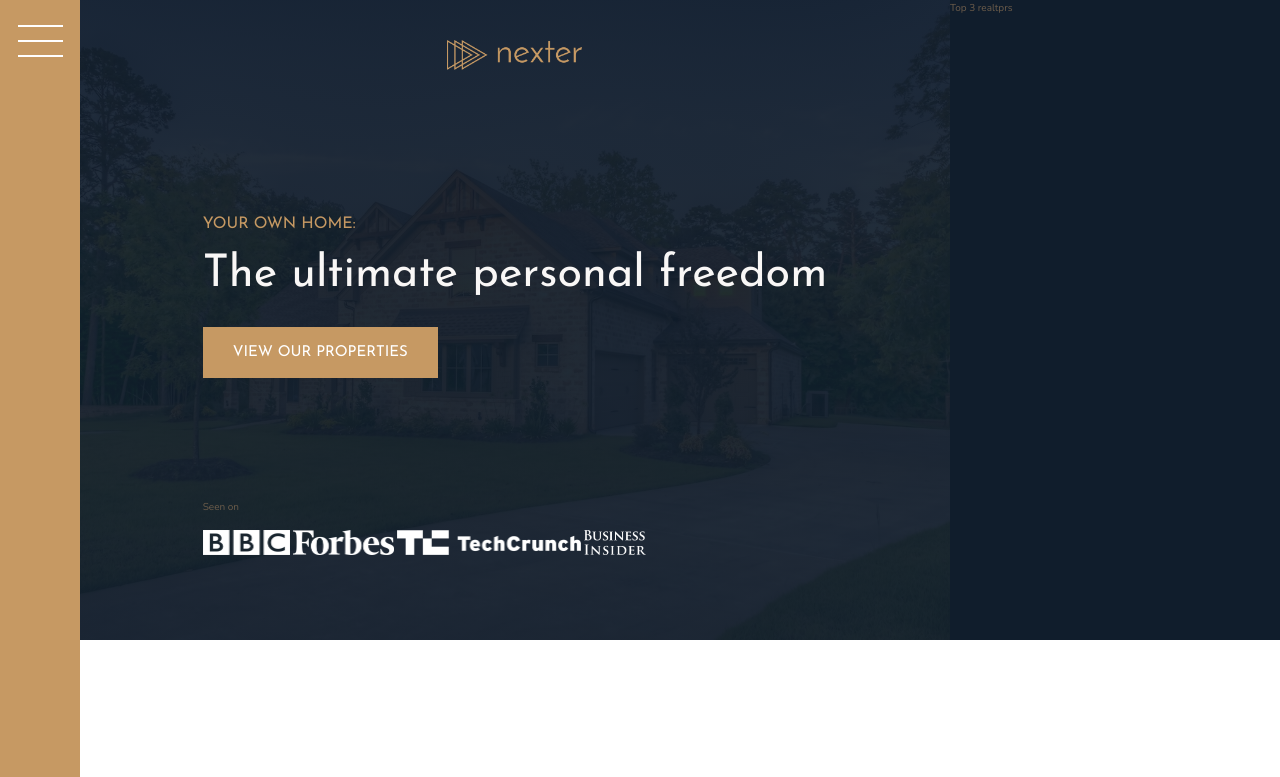
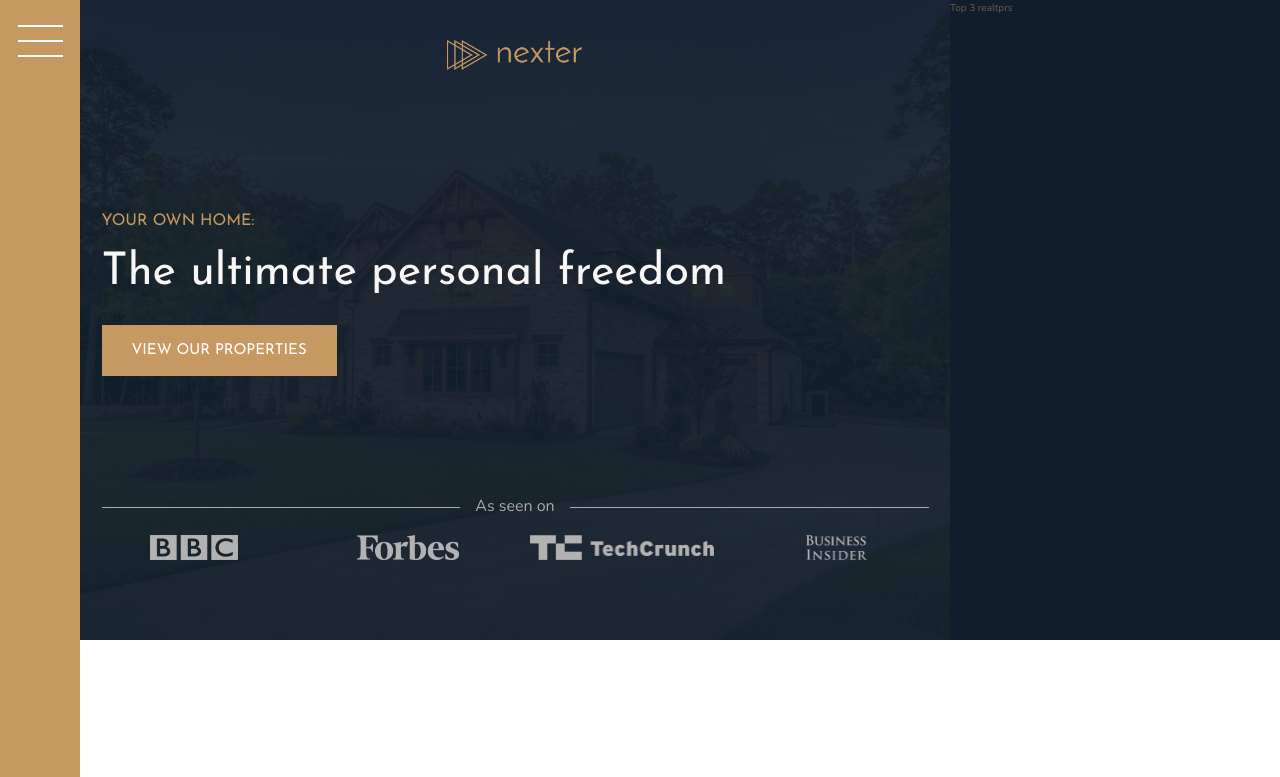
Before and after one commit to SahilS-26/nexter-grid, a website: page index.html in a window 1280 px wide. Shown: the top 777 px of the page. Drawn offline with nearby package versions, Linux system fonts and the light colour scheme.

Commit message:
header part 2

```diff
--- a/index.html
+++ b/index.html
@@ -26,7 +26,7 @@
       <h3 class="heading-3">Your own home:</h3>
       <h1 class="heading-1">The ultimate personal freedom</h1>
       <button class="btn header__btn">View our properties</button>
-      <div class="header__seenon-text">Seen on</div>
+      <div class="header__seenon-text">As seen on</div>
       <div class="header__seenon-logos">
         <img src="img/logo-bbc.png" alt="Seen on logo 1" />
         <img src="img/logo-forbes.png" alt="Seen on logo 2" />
--- a/sass/_header.scss
+++ b/sass/_header.scss
@@ -27,11 +27,32 @@
   }
 
   &__seenon-text {
+    display: grid;
+    grid-template-columns: 1fr max-content 1fr;
+    grid-column-gap: 1.5rem;
+    align-items: center;
+
+    font-size: 1.6rem;
+    color: $color-grey-light-2;
+
+    &::before,
+    &::after {
+      content: "";
+      height: 1px;
+      display: block;
+      background-color: currentColor;
+    }
   }
 
   &__seenon-logos {
+    display: grid;
+    grid-template-columns: repeat(4, 1fr);
+    grid-gap: 3rem;
+    justify-items: center;
+
     img {
       height: 2.5rem;
+      filter: brightness(70%);
     }
   }
 }
```
Also changed, not shown: css/style.css, 1 other file.
